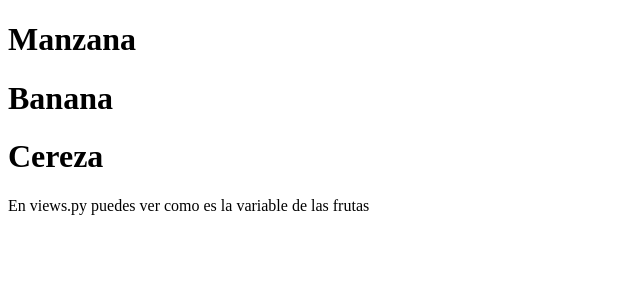
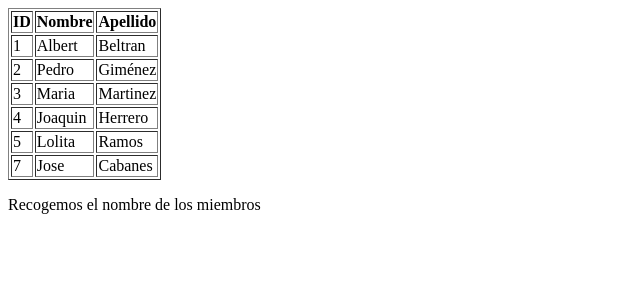
Before and after one commit to AlbertBeltranCode/LearningDjango, a Django app: page /testing/ in a window 1280 px wide. Shown: the top 300 px of the page, without its empty margins (0-640 px from the left). Run offline with Django 5.2, Linux system fonts and the light colour scheme; data comes from the database, SQL or seed files in the repository.

Commit message:
Cuarta sesión de aprendizaje
En esta sesión, he aprendido acerca de la sintaxis de Django y sobre QuerySet // In this session, I have learned about Django syntax and QuerySet.

```diff
--- a/mimundo/club_de_futbol/miembros/templates/template.html
+++ b/mimundo/club_de_futbol/miembros/templates/template.html
@@ -2,11 +2,22 @@
 <html>
 <body>
 
-{% for x in frutas %}
-    <h1>{{ x }}</h1>
-{% endfor %}
+    <table border='1'>
+        <tr>
+            <th>ID</th>
+            <th>Nombre</th>
+            <th>Apellido</th>
+        </tr>
+        {% for x in mismiembros %}
+            <tr>
+            <td>{{ x.id }}</td>
+            <td>{{ x.Nombre }}</td>
+            <td>{{ x.Apellido }}</td>
+            </tr>
+        {% endfor %}
+    </table>
 
-<p>En views.py puedes ver como es la variable de las frutas</p>
+<p>Recogemos el nombre de los miembros </p>
 
 </body>
 </html>
--- a/mimundo/club_de_futbol/miembros/views.py
+++ b/mimundo/club_de_futbol/miembros/views.py
@@ -27,8 +27,9 @@ def principal(request):
 
 #Creamos una vista para los test
 def testing(request):
-  template = loader.get_template('template.html')
-  context = {
-    'frutas': ['Manzana', 'Banana', 'Cereza'],
-  }
-  return HttpResponse(template.render(context, request))
+    misdatos = Miembro.objects.all()
+    template = loader.get_template('template.html')
+    context = {
+        'mismiembros': misdatos,
+    }
+    return HttpResponse(template.render(context, request))
```
Also changed, not shown: documentacion relativa a Django/QuerySet.html (added, +119 -0 lines), documentacion relativa a Django/Sintaxis en Django.html (added, +413 -0 lines).
